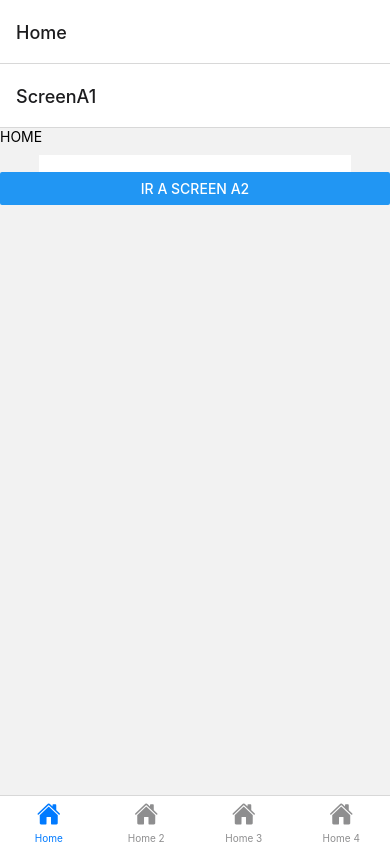
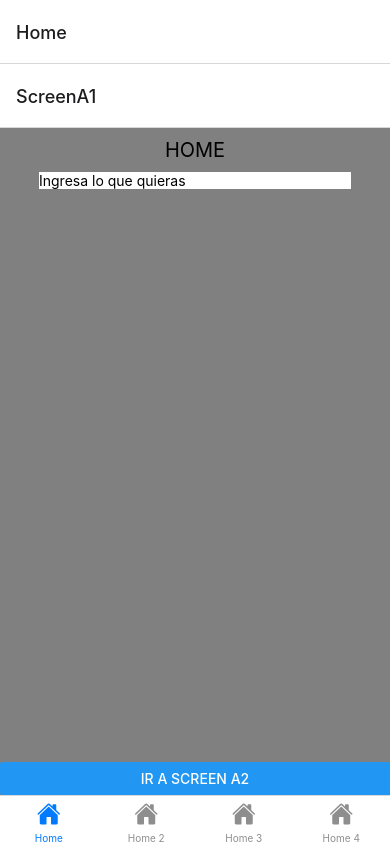
Before and after one commit to Tinchoraber/TP-RNNavigation, a React Native app: screen / in a window 390 px wide. Built offline with nearby package versions, Linux system fonts and the light colour scheme.

Commit message:
Commit final

```diff
--- a/App.js
+++ b/App.js
@@ -1,135 +1,201 @@
 import { StatusBar } from 'expo-status-bar';
 import * as React from 'react';
-import { Button, TextInput, Text, View, StyleSheet, TouchableOpacity } from 'react-native';
-import { NavigationContainer, useNavigation } from '@react-navigation/native';
+import { Button, TextInput, Text, View, StyleSheet, Image } from 'react-native';
+import { NavigationContainer, useNavigation, useRoute } from '@react-navigation/native';
 import { createBottomTabNavigator } from '@react-navigation/bottom-tabs';
 import { createNativeStackNavigator } from '@react-navigation/native-stack';
 import { Ionicons } from '@expo/vector-icons';
-import { Image } from 'react-native';
 import { useState } from 'react';
 
-
-function ScreenA1(){
+// ScreenA1
+function ScreenA1() {
   const navigation = useNavigation();
-  return(
-    <View>
-      <Text>HOME</Text>
+  return (
+    <View style={styles.homeScreen}>
+      <Text style={styles.titulo}>HOME</Text>
       <TextInput
-       style={styles.input}/>
-      <Button title="Ir A Screen A2" onPress={() => navigation.navigate('ScreenA2')} />
+        style={styles.input}
+        placeholder='Ingresa lo que quieras'
+      />
+      <View style={styles.buttonContainer}>
+        <Button
+          title="Ir A Screen A2"
+          onPress={() => navigation.navigate('ScreenA2')}
+        />
       </View>
-  )
+    </View>
+  );
 }
 
-function ScreenA2(){
+// ScreenA2
+function ScreenA2() {
   const navigation = useNavigation();
-  return(
-    <View>
-      <Text>Estas en la Screen A2</Text>
+  return (
+    <View style={styles.homeScreen}>
+      <Text style={styles.titulo}>Estas en la Screen A2</Text>
       <TextInput
-      style={styles.input}/>
-      <Button title="Volver A Screen A1" onPress={() => navigation.navigate('ScreenA1')} />
+        style={styles.input}
+        placeholder='Ingresa lo que quieras'
+      />
+      <View style={styles.buttonContainer}>
+        <Button
+          title="Volver A Screen A1"
+          onPress={() => navigation.navigate('ScreenA1')}
+        />
       </View>
-  )
+    </View>
+  );
 }
-function ScreenB1(){
+
+// ScreenB1
+function ScreenB1() {
   const [name, setName] = useState('');
   const [phone, setPhone] = useState('');
   const navigation = useNavigation();
-  return(
+
+  return (
     <View style={styles.homeScreen1}>
-      <Text>Estas en la Screen B1</Text>
+      <Text style={styles.titulo}>Estas en la Screen B1</Text>
       <TextInput
         style={styles.input}
         placeholder='Nombre'
         value={name}
-      onChangeText={setName}/>
+        onChangeText={setName}
+      />
       <TextInput
         style={styles.input}
         placeholder='Telefono'
         value={phone}
-      onChangeText={setPhone}/>
-      <Button title="Ir A Screen B2" onPress={(name, phone) => navigation.navigate('ScreenB2')} />
+        onChangeText={setPhone}
+      />
+      <View style={styles.buttonContainer}>
+        <Button
+          title="Ir A Screen B2"
+          onPress={() => navigation.navigate('ScreenB2', { name, phone })}
+        />
       </View>
-  )
+    </View>
+  );
 }
 
-function ScreenB2({name, phone}){
+// ScreenB2
+function ScreenB2() {
+  const route = useRoute();
+  const { name, phone } = route.params || {};
   const navigation = useNavigation();
-  return(
+
+  return (
     <View style={styles.homeScreen1}>
-      <Text>Estas en la Screen B2</Text>
-      <Text style={styles.item}>Nombre: {name}</Text>
-      <Text>Telefono: {phone}</Text>
-      <TextInput
-      style={styles.input}/>
-      <Button title="Volver A Screen B1" onPress={() => navigation.navigate('ScreenB1')} />
+      <Text style={styles.titulo}>Estas en la Screen B2</Text>
+      <Text style={styles.item}>Nombre: {name || 'No se ha proporcionado nombre'}</Text>
+      <Text>Telefono: {phone || 'No se ha proporcionado teléfono'}</Text>
+      <View style={styles.buttonContainer}>
+        <Button
+          title="Volver A Screen B1"
+          onPress={() => navigation.navigate('ScreenB1')}
+        />
       </View>
-  )
+    </View>
+  );
 }
 
-function ScreenC1(){
+// ScreenC1
+function ScreenC1() {
   const navigation = useNavigation();
-  return(
+  return (
     <View style={styles.homeScreen2}>
-      <Text>Estas en la Screen C1</Text>
+      <Text style={styles.titulo}>Estas en la Screen C1</Text>
       <TextInput
-      style={styles.input}/>
-      <Button title="Ir A Screen C2" onPress={() => navigation.navigate('ScreenC2')} />
+        style={styles.input}
+        placeholder='Ingresa lo que quieras'
+      />
+      <View style={styles.buttonContainer}>
+        <Button
+          title="Ir A Screen C2"
+          onPress={() => navigation.navigate('ScreenC2')}
+        />
       </View>
-  )
+    </View>
+  );
 }
 
-function ScreenC2(){
+// ScreenC2
+function ScreenC2() {
   const navigation = useNavigation();
-  return(
+  return (
     <View style={styles.homeScreen2}>
-      <Text>Estas en la Screen C2</Text>
-      <Image style={styles.Logo}
+      <Text style={styles.titulo}>Estas en la Screen C2</Text>
+      <Image
+        style={styles.Logo}
         source={{
           uri: 'https://images.mlssoccer.com/image/private/t_editorial_landscape_8_desktop_mobile/prd-league/ipocdxrkbpszcnbd2hzg.jpg',
         }}
       />
       <TextInput
-      style={styles.input}/>
-      <Button title="Volver A Screen C1" onPress={() => navigation.navigate('ScreenC1')} />
+        style={styles.input}
+        placeholder='Ingresa lo que quieras'
+      />
+      <View style={styles.buttonContainer}>
+        <Button
+          title="Volver A Screen C1"
+          onPress={() => navigation.navigate('ScreenC1')}
+        />
       </View>
-  )
+    </View>
+  );
 }
 
-function ScreenD1(){
+// ScreenD1
+function ScreenD1() {
   const navigation = useNavigation();
-  return(
+  return (
     <View style={styles.homeScreen3}>
-      <Text>Estas en la Screen D1</Text>
+      <Text style={styles.titulo}>Estas en la Screen D1</Text>
       <TextInput
-      style={styles.input}/>
-      <Button title="Ir A Screen D2" onPress={() => navigation.navigate('ScreenD2')} />
+        style={styles.input}
+        placeholder='Ingresa lo que quieras'
+      />
+      <View style={styles.buttonContainer}>
+        <Button
+          title="Ir A Screen D2"
+          onPress={() => navigation.navigate('ScreenD2')}
+        />
       </View>
-  )
+    </View>
+  );
 }
 
-function ScreenD2(){
+// ScreenD2
+function ScreenD2() {
   const navigation = useNavigation();
-  return(
+  return (
     <View style={styles.homeScreen3}>
-      <Text>Estas en la Screen D2</Text>
-      <Image style={styles.Logo}
+      <Text style={styles.titulo}>Estas en la Screen D2</Text>
+      <Image
+        style={styles.Logo}
         source={{
           uri: 'https://lncimg.lance.com.br/cdn-cgi/image/width=828,quality=75,fit=pad,format=webp/uploads/2022/11/24/637f97e102fad.jpeg',
         }}
       />
       <TextInput
-      style={styles.input}/>
-      <Button title="Volver A Screen D1" onPress={() => navigation.navigate('ScreenD1')} />
+        style={styles.input}
+        placeholder='Ingresa lo que quieras'
+      />
+      <View style={styles.buttonContainer}>
+        <Button
+          title="Volver A Screen D1"
+          onPress={() => navigation.navigate('ScreenD1')}
+        />
       </View>
-  )
+    </View>
+  );
 }
 
 const StackA = createNativeStackNavigator();
 const StackB = createNativeStackNavigator();
 const StackC = createNativeStackNavigator();
 const StackD = createNativeStackNavigator();
+
 function StackANavigator() {
   return (
     <StackA.Navigator>
@@ -167,6 +233,7 @@ function StackDNavigator() {
 }
 
 const Tab = createBottomTabNavigator();
+
 function MyTabs() {
   return (
     <Tab.Navigator>
@@ -207,20 +274,21 @@ function MyTabs() {
         }}
       />
     </Tab.Navigator>
-
   );
 }
 
 export default function App() {
   return (
     <NavigationContainer>
-      <MyTabs/>
+      <MyTabs />
     </NavigationContainer>
   );
 }
 
-
 const styles = StyleSheet.create({
+  buttonContainer: {
+    marginTop: 'auto', // Push button to the bottom
+  },
   input:{
     backgroundColor: '#fff',
     width: '80%',
@@ -228,20 +296,34 @@ const styles = StyleSheet.create({
     marginTop: 10,
 
   },
+  homeScreen:{
+    flex: 1, // Make the container take up the whole screen
+    justifyContent: 'space-between', // Distribute space evenly
+    backgroundColor: 'grey'
+  },
   homeScreen1:{
+    flex: 1, // Make the container take up the whole screen
+    justifyContent: 'space-between', // Distribute space evenly
     backgroundColor: 'yellow'
   },
   homeScreen2:{
+    flex: 1, // Make the container take up the whole screen
+    justifyContent: 'space-between', // Distribute space evenly
     backgroundColor: 'green',
   },
   homeScreen3:{
+    flex: 1, // Make the container take up the whole screen
+    justifyContent: 'space-between', // Distribute space evenly
     backgroundColor: 'pink',
   },
   Logo: {
     width: 200,
     height: 150,
+    alignSelf: 'center'
   },
-  item:{
-    color: 'black'
+  titulo:{
+    fontSize: 20,
+    alignSelf:'center',
+    marginTop: 10
   }
-});
+})
```
Lines whose indentation alone changed are shown as unchanged.
